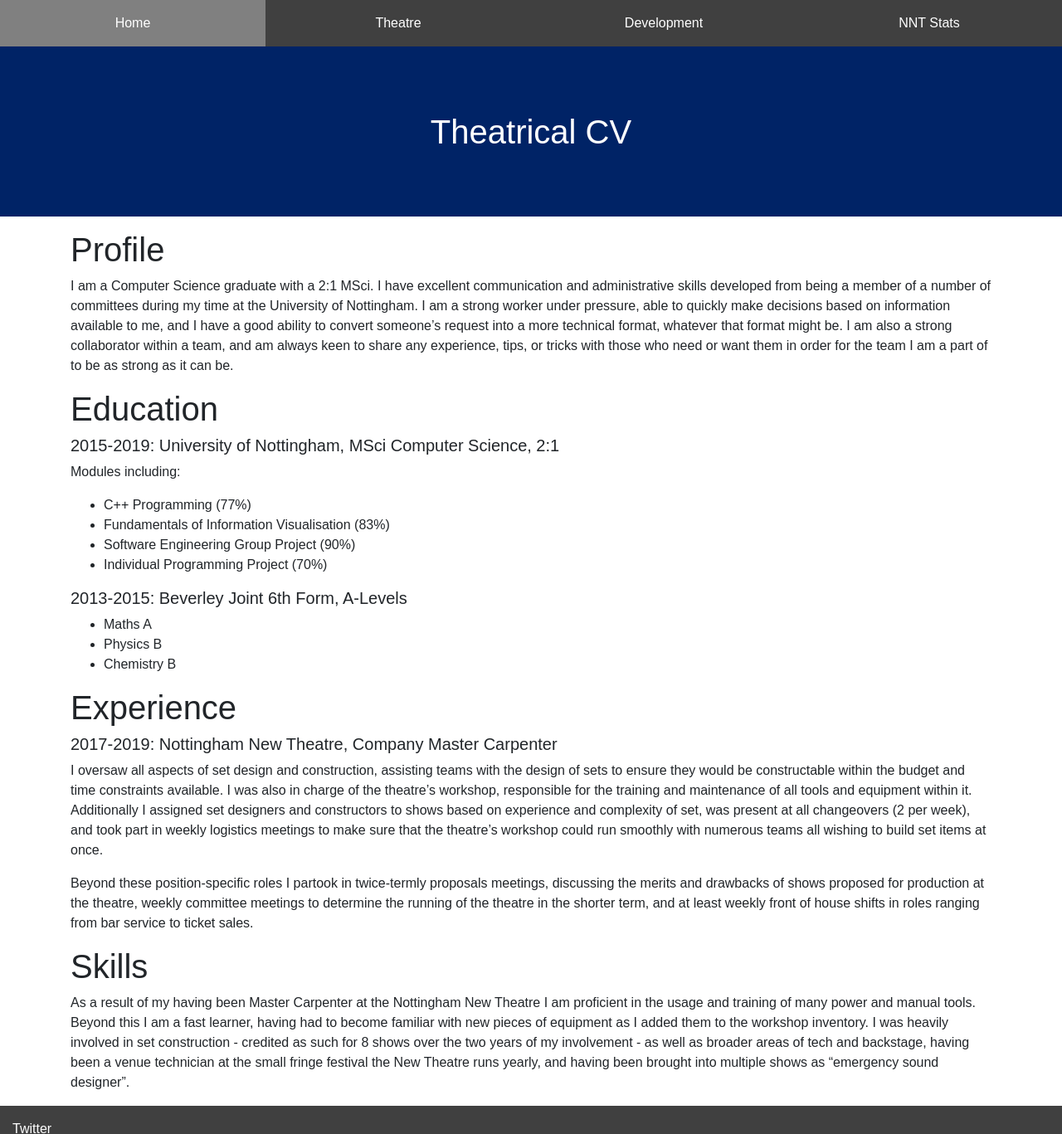
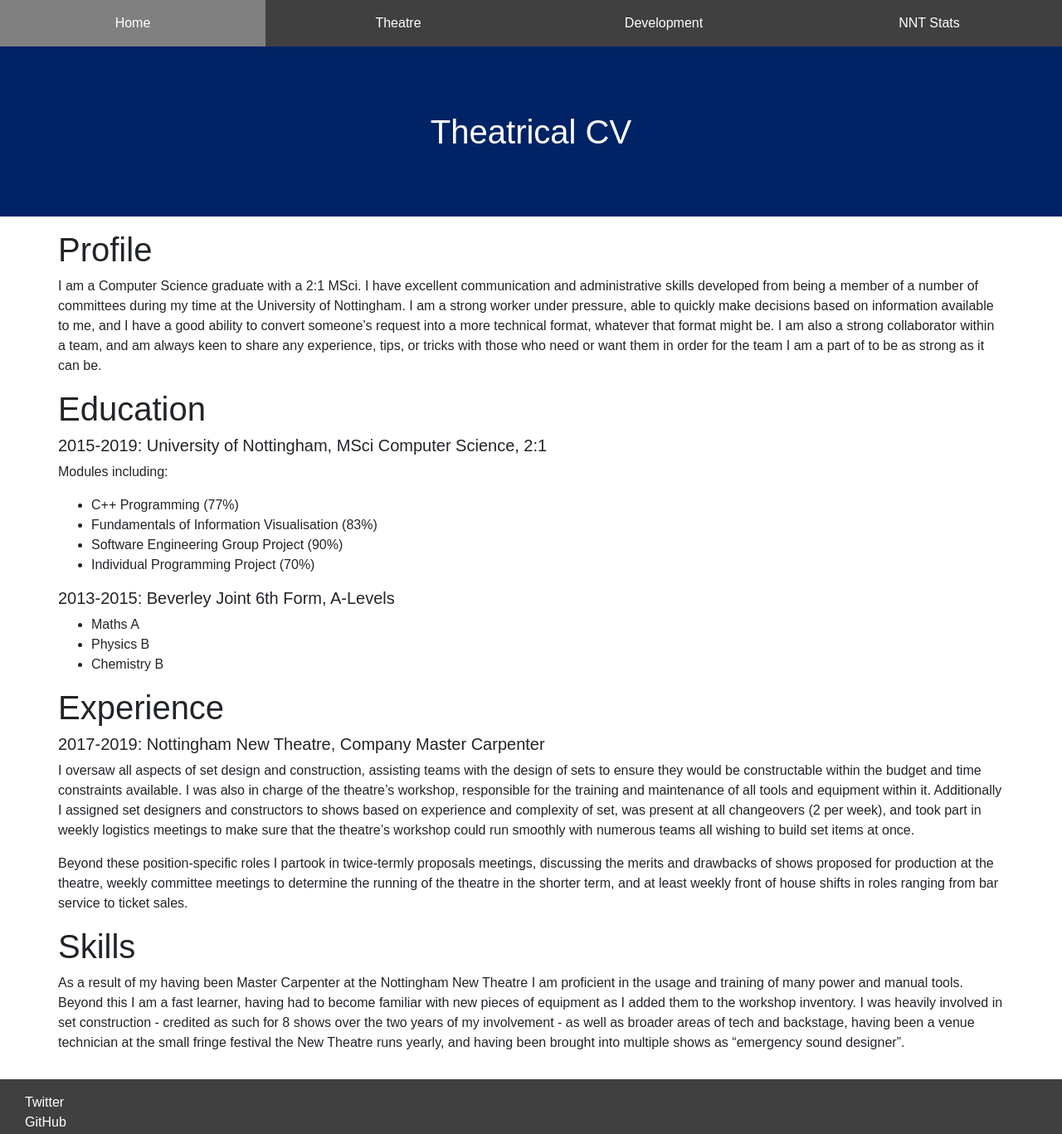
Before and after one commit to GingertronMk1/gingertronmk1.github.io, a Jekyll site: the page built from cvs/theatre.md, in a window 1280 px wide. Shown: the whole page at 83% size. Built offline with Jekyll 4.4.1, drawn with Linux system fonts in a browser that asks for light colours.

Commit message:
Moved some padding and margin around

```diff
--- a/_includes/footer.html
+++ b/_includes/footer.html
@@ -1,12 +1,12 @@
 <footer class="footer container-fluid row m-0 align-items-end">
-  <div class="col-6 text-left ml-6 p-0">
+  <div class="col-6 text-left">
     <ul>
       {% for social in site.data.socials %}
         <li><a href="{{ social.url }}">{{ social.network }}</a></li>
       {% endfor %}
     </ul>
   </div>
-  <div class="col-6 text-right mr-6 p-0">
+  <div class="col-6 text-right">
     &copy; Jack Ellis {{ 'now' | date: "%Y" }}
   </div>
 </footer>
--- a/_includes/hero.html
+++ b/_includes/hero.html
@@ -4,7 +4,6 @@
             align-items-center
             mx-auto
             px-auto
-            mb-3
             hero"
             >
             <div class="col-12">
--- a/_layouts/default.html
+++ b/_layouts/default.html
@@ -13,7 +13,7 @@
     {% include hero.html content=page.title %}
     {% endif %}
 
-    <div class="content container row mx-auto px-auto">
+    <div class="content container row mx-auto p-0 my-3">
       {{ content }}
     </div>
 
```
